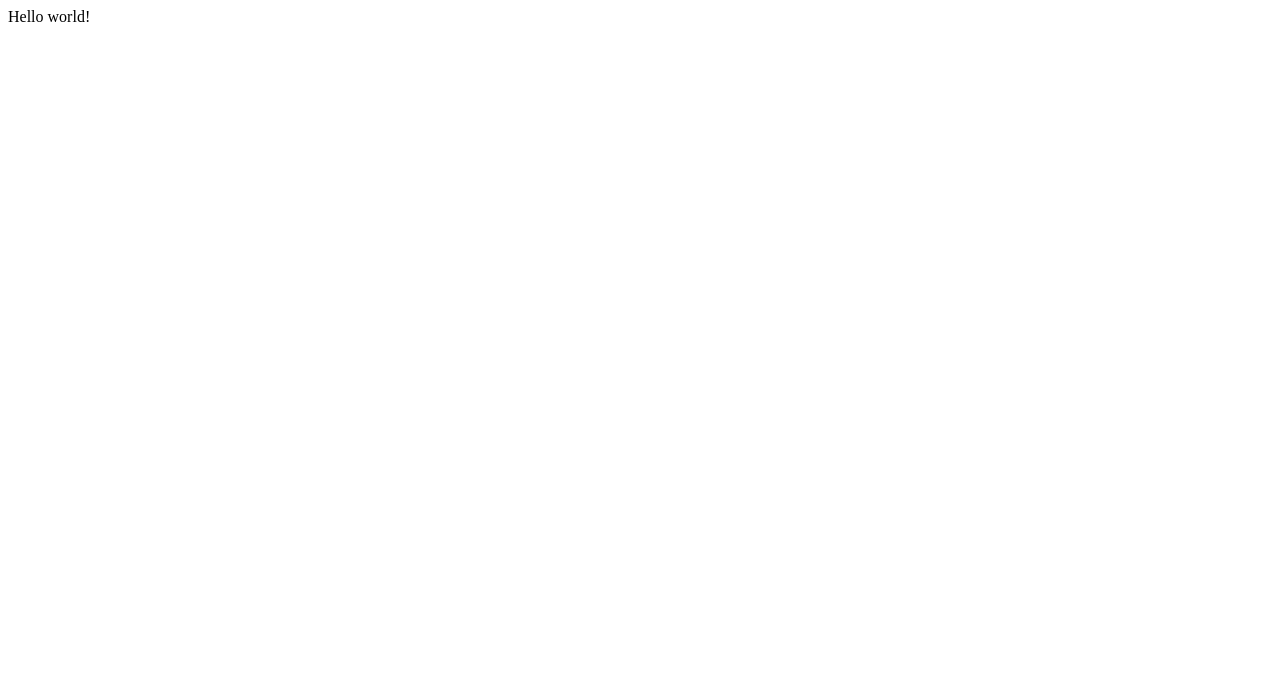
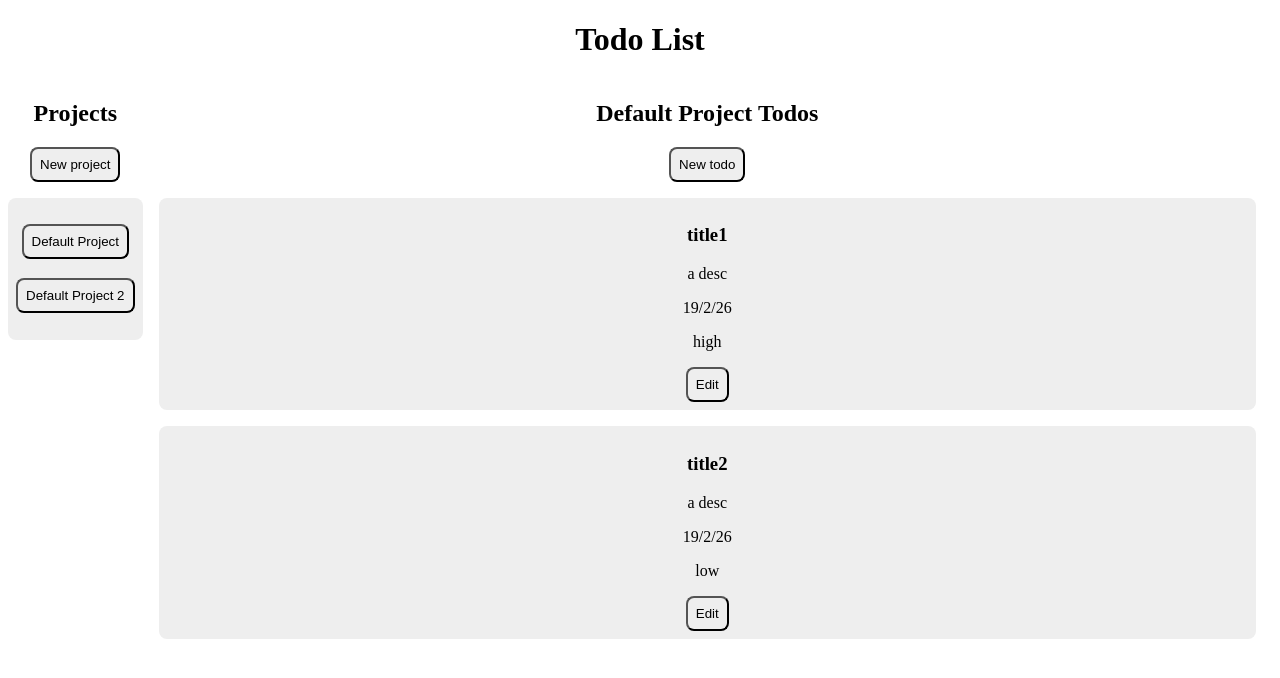
Before and after one commit to XAJX179/todo-list, a website built with webpack: page src/index.html in a window 1280 px wide. Built offline with nearby package versions, Linux system fonts and the light colour scheme.

Commit message:
feat(src): project button clicks replaces todo lists for clicked project

```diff
--- a/src/display.js
+++ b/src/display.js
@@ -1,8 +1,79 @@
+import { Project } from "./project.js"
+
 export const Display = (
   () => {
-    function draw(projects, todos) {
+    let projectList = document.querySelector('.project-list')
+    let todoList = document.querySelector('.todo-list')
+    let todoListHeading = document.querySelector('.todos h2')
+    let newProjectDialog = document.querySelector('#new-project-dialog')
+    let newProjectButton = document.querySelector('.projects>.new-button')
+    let newTodoButton = document.querySelector('.todos>.new-button')
+    let newTodoDialog = document.querySelector('#new-todo-dialog')
+
+    function draw(projects) {
       console.log(projects)
-      console.log(todos)
+      projects.forEach(project => {
+        createProjectItem(project)
+      });
+      createProjectTodosItems(projects[0])
+      setEvents()
+    }
+
+    function createProjectItem(project) {
+      let projectItem = document.createElement('li')
+      let projectButton = document.createElement('button')
+      let projectHeading = document.createElement('h3')
+      projectHeading.append(projectButton)
+      projectItem.append(projectHeading)
+      projectList.append(projectItem)
+
+      projectButton.textContent = project.name;
+      projectButton.classList.add('proj-btn')
+      projectItem.dataset.id = project.uuid
+    }
+
+    function createProjectTodosItems(project) {
+      project.todoList.forEach((todo) => {
+        let todoItem = document.createElement('li')
+        let todoItemHeading = document.createElement('h3')
+        let todoItemDescription = document.createElement('p')
+        let todoItemDueDate = document.createElement('p')
+        let todoItemPriority = document.createElement('p')
+        let todoItemEditButton = document.createElement('button')
+        todoItem.append(todoItemHeading)
+        todoItem.append(todoItemDescription)
+        todoItem.append(todoItemDueDate)
+        todoItem.append(todoItemPriority)
+        todoItem.append(todoItemEditButton)
+        todoList.append(todoItem)
+
+        todoItemHeading.textContent = todo.title
+        todoItemDescription.textContent = todo.description
+        todoItemDueDate.textContent = todo.dueDate
+        todoItemPriority.textContent = todo.priority
+        todoItemEditButton.textContent = "Edit"
+        todoListHeading.textContent = project.name + " Todos"
+        todoListHeading.dataset.projectId = project.uuid
+        todoItem.dataset.id = todo.uuid
+      })
+    }
+
+    function setEvents() {
+      projectList.addEventListener('click', showSelectedProjectsTodos)
+      newProjectDialog.addEventListener('submit', () => {
+      })
+      newTodoDialog.addEventListener('submit', () => {
+      })
+    }
+
+    function showSelectedProjectsTodos(e) {
+      if (e.target.className == 'proj-btn') {
+        todoList.replaceChildren()
+        let uuid = e.target.parentNode.parentNode.dataset.id
+        let project = Project.find(uuid)
+        console.log(project)
+        createProjectTodosItems(project)
+      }
     }
 
     return { draw }
--- a/src/index.html
+++ b/src/index.html
@@ -8,7 +8,61 @@
 </head>
 
 <body>
-  Hello world!
+  <h1>Todo List</h1>
+  <main>
+    <dialog id="new-project-dialog" closedby="any">
+      <form method="dialog">
+        <label for="proj-name">Name: </label>
+        <input title="Project name" type="text" name="name" id="proj-name" maxlength="20" required>
+
+        <button type="submit">Create Project</button>
+      </form>
+      <button commandfor="new-project-dialog" command="close">Close</button>
+    </dialog>
+
+    <dialog id="new-todo-dialog" closedby="any">
+      <form method="dialog">
+        <div>
+          <label for="title">Title: </label>
+          <input type="text" name="title" id="title" required>
+        </div>
+        <div>
+          <label for="todo-description">Description: </label>
+          <input type="text" name="description" id="todo-description" required>
+        </div>
+
+        <div>
+          <label for="todo-due-date">Due date: </label>
+          <input type="date" name="dueDate" id="todo-due-date" required>
+        </div>
+
+        <div>
+          <label for="todo-priority">Priority</label>
+          <select name="priority" id="todo-priority" required>
+            <option value="">Choose priority</option>
+            <option value="low">Low</option>
+            <option value="high">High</option>
+          </select>
+        </div>
+
+        <button type="submit">Create Todo</button>
+      </form>
+      <button commandfor="new-todo-dialog" command="close">Close</button>
+    </dialog>
+
+    <section class="projects">
+      <h2>Projects</h2>
+      <button class="new-button" command="show-modal" commandfor="new-project-dialog">New project</button>
+      <ul class="project-list">
+      </ul>
+    </section>
+    <section class="todos">
+      <h2>Todos</h2>
+      <button class="new-button" command="show-modal" commandfor="new-todo-dialog">New todo</button>
+      <ul class="todo-list">
+      </ul>
+    </section>
+  </main>
 </body>
 
 </html>
--- a/src/project.js
+++ b/src/project.js
@@ -18,6 +18,9 @@ export class Project {
   static find(uuid) {
     console.log(uuid)
     console.log(this.allProjects)
+    this.allProjects.fil
+    const index = this.allProjects.findIndex((proj) => proj.uuid == uuid)
+    return this.allProjects[index]
   }
 
   static addToAllList(todo) {
--- /dev/null
+++ b/src/style.css
@@ -0,0 +1,43 @@
+h1 {
+  text-align: center;
+}
+
+main {
+  display: flex;
+}
+
+ul {
+  list-style: none;
+  padding: 0px;
+}
+
+button {
+  background-color: #eee;
+  border-radius: 0.5rem;
+  text-align: center;
+  padding: 0.5rem;
+}
+
+.projects {
+  text-align: center;
+}
+
+.todos {
+  flex-grow: 1;
+  text-align: center;
+}
+
+.todo-list li {
+  background-color: #eee;
+  border-radius: 0.5rem;
+  margin: 1rem;
+  text-align: center;
+  padding: 0.5rem;
+}
+
+.project-list {
+  background-color: #eee;
+  border-radius: 0.5rem;
+  text-align: center;
+  padding: 0.5rem;
+}
--- a/src/todo-manager.js
+++ b/src/todo-manager.js
@@ -1,17 +1,21 @@
 import { Todo } from "./todo.js"
 import { Project } from "./project.js"
 import { Display } from "./display.js"
+import './style.css'
 
 export const TodoManager = (
   () => {
     function setup() {
       let defaultProj = new Project('Default Project')
-      let todo = new Todo('s', 's', 's', 's',)
-      let todo2 = new Todo('s', 's', 's', 's',)
+      let todo = new Todo('title1', 'a desc', '19/2/26', 'high',)
+      let todo2 = new Todo('title2', 'a desc', '19/2/26', 'low',)
+      let todo3 = new Todo('title3', 'a desc', '19/2/26', 'low',)
+      let proj2 = new Project('Default Project 2')
       defaultProj.addTodo(todo);
       defaultProj.addTodo(todo2);
+      proj2.addTodo(todo3)
 
-      Display.draw(Project.allProjects, Todo.allTodos)
+      Display.draw(Project.allProjects)
     }
 
     return { setup }
```
Also changed, not shown: 1 other file.
